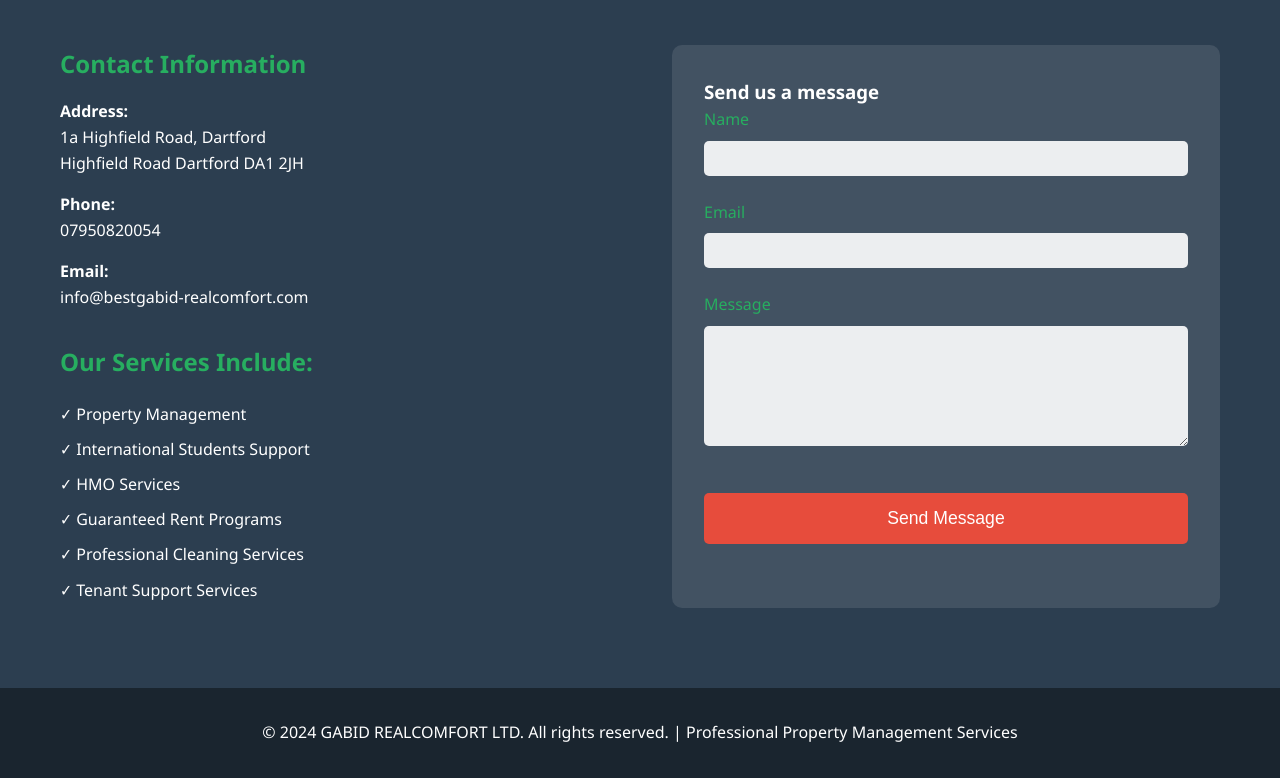
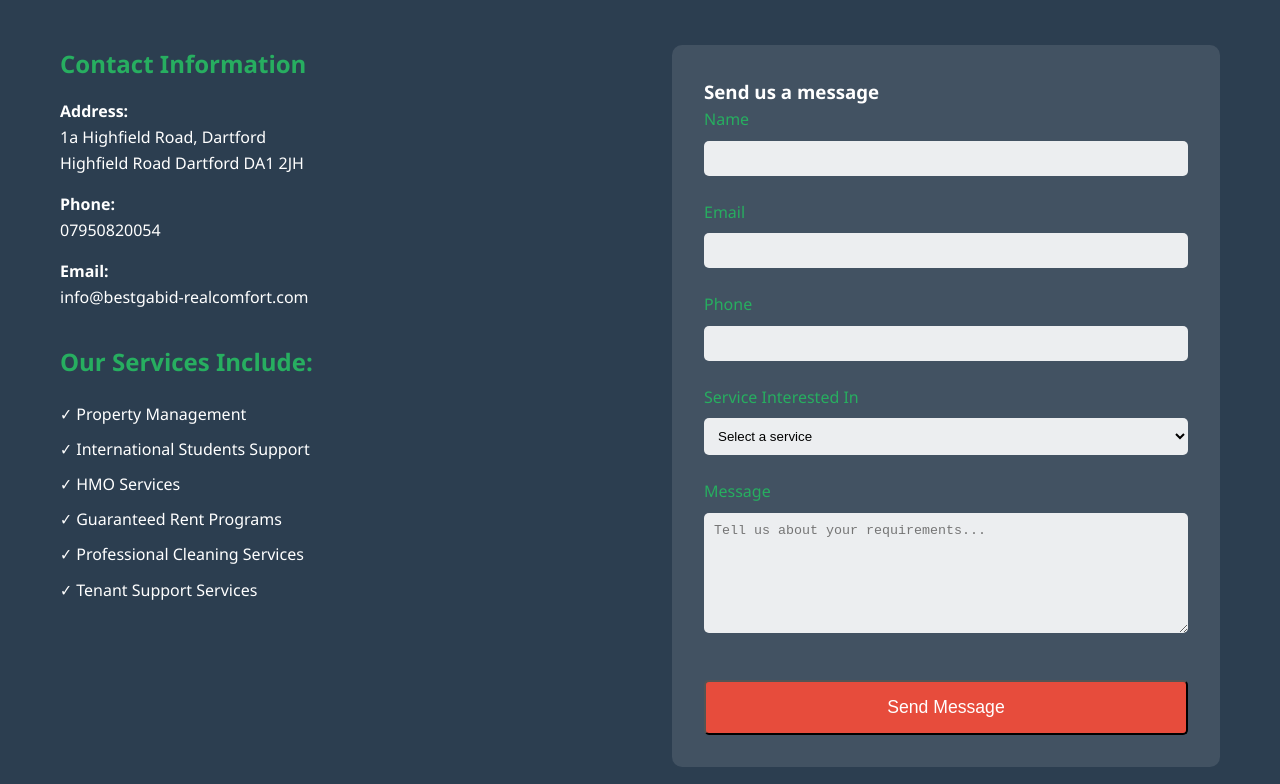
Before and after one commit to oluyemi-1/gabid-realcomfort-website, a plain HTML site: page index.html in a window 1280 px wide. Shown: the part 7076-7860 px from the top of the page. Drawn offline with Linux system fonts and the light colour scheme.

Commit message:
Update index.html

```diff
--- a/index.html
+++ b/index.html
@@ -75,7 +75,6 @@
         .cta-button {
             background: #e74c3c; color: white; padding: 15px 30px; text-decoration: none;
             border-radius: 5px; font-size: 1.1rem; transition: background 0.3s; display: inline-block;
-            border: none; cursor: pointer;
         }
         .cta-button:hover { background: #c0392b; }
 
@@ -159,7 +158,7 @@
         .contact-form { background: rgba(255,255,255,0.1); padding: 2rem; border-radius: 10px; }
         .form-group { margin-bottom: 1.5rem; }
         .form-group label { display: block; margin-bottom: .5rem; color: #27ae60; }
-        .form-group input, .form-group textarea, .form-group select {
+        .form-group input, .form-group textarea {
             width: 100%; padding: 10px; border: none; border-radius: 5px; background: rgba(255,255,255,0.9);
         }
         .form-group textarea { height: 120px; resize: vertical; }
@@ -544,9 +543,7 @@
 
                 <div class="contact-form">
                     <h3>Send us a message</h3>
-                    <form name="contact" method="POST" data-netlify="true">
-                        <input type="hidden" name="form-name" value="contact" />
-
+                    <form>
                         <div class="form-group">
                             <label for="name">Name</label>
                             <input type="text" id="name" name="name" required />
@@ -556,8 +553,24 @@
                             <input type="email" id="email" name="email" required />
                         </div>
                         <div class="form-group">
+                            <label for="phone">Phone</label>
+                            <input type="tel" id="phone" name="phone" />
+                        </div>
+                        <div class="form-group">
+                            <label for="service">Service Interested In</label>
+                            <select id="service" name="service" style="width:100%; padding:10px; border:none; border-radius:5px; background:rgba(255,255,255,0.9);">
+                                <option value="">Select a service</option>
+                                <option value="property-management">Property Management</option>
+                                <option value="international-students">International Students</option>
+                                <option value="hmo-services">HMO Services</option>
+                                <option value="guaranteed-rent">Guaranteed Rent</option>
+                                <option value="cleaning">Cleaning Services</option>
+                                <option value="tenant-services">Tenant Services</option>
+                            </select>
+                        </div>
+                        <div class="form-group">
                             <label for="message">Message</label>
-                            <textarea id="message" name="message" required></textarea>
+                            <textarea id="message" name="message" placeholder="Tell us about your requirements..."></textarea>
                         </div>
                         <button type="submit" class="cta-button" style="width:100%; margin-top:1rem;">Send Message</button>
                     </form>
@@ -583,6 +596,12 @@
             });
         });
 
+        // Simple form handler
+        document.querySelector('form').addEventListener('submit', e => {
+            e.preventDefault();
+            alert('Thank you for your message! We will get back to you soon.');
+        });
+
         // Header transparency on scroll
         window.addEventListener('scroll', () => {
             const header = document.querySelector('header');
```
